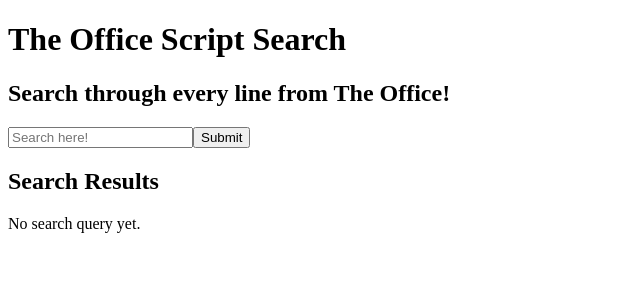
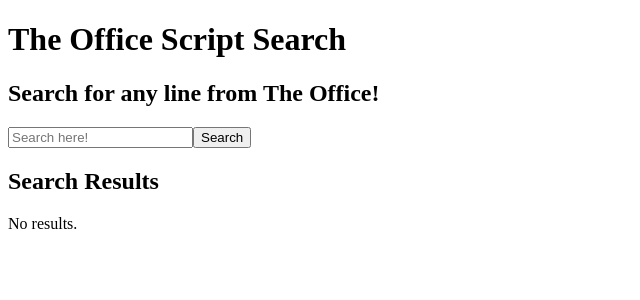
Before and after one commit to fillingthemoon/the-office-script-search, a React (Create React App) app in the folder client/: page / in a window 1280 px wide. Shown: the top 300 px of the page, without its empty margins (0-640 px from the left). Built offline with nearby package versions, Linux system fonts and the light colour scheme; the HTML template or start-up script is replaced by a standard one.

Commit message:
sort results by ascending line_id and minor ui/ux edits

```diff
--- a/client/src/App.js
+++ b/client/src/App.js
@@ -4,12 +4,12 @@
 import SearchResults from './components/SearchResults'
 
 function App() {
-  const [searchResults, setSearchResults] = useState(null)
+  const [searchResults, setSearchResults] = useState('No results.')
 
   return (
     <div>
       <h1>The Office Script Search</h1>
-      <h2>Search through every line from The Office!</h2>
+      <h2>Search for any line from The Office!</h2>
       <SearchForm
         setSearchResults={setSearchResults}
       />
--- a/client/src/components/SearchForm.js
+++ b/client/src/components/SearchForm.js
@@ -19,7 +19,9 @@
 
     const results = await lineService.getLine(searchQuery)
 
-    if (results.length >= 1 && results.length <= 40) {
+    if (results.length <= 0) {
+      setSearchResults('No results.')
+    } else if (results.length >= 1 && results.length <= 100) {
       setSearchResults(results)
     } else {
       setSearchResults('Too many results!')
@@ -36,6 +38,7 @@
         />
         <input
           type='submit'
+          value='Search'
         />
       </form>
     </div>
--- a/client/src/components/SearchResults.js
+++ b/client/src/components/SearchResults.js
@@ -12,8 +12,8 @@
       {
         (() => {
           switch (searchResults) {
-            case (null):
-              return <p>No search query yet.</p>
+            case ('No results.'):
+              return <p>{searchResults}</p>
             case ('Too many results!'):
               return <p>{searchResults}</p>
             default:
```
Also changed, not shown: 2 other files (tests, documents, lock files or other folders).
